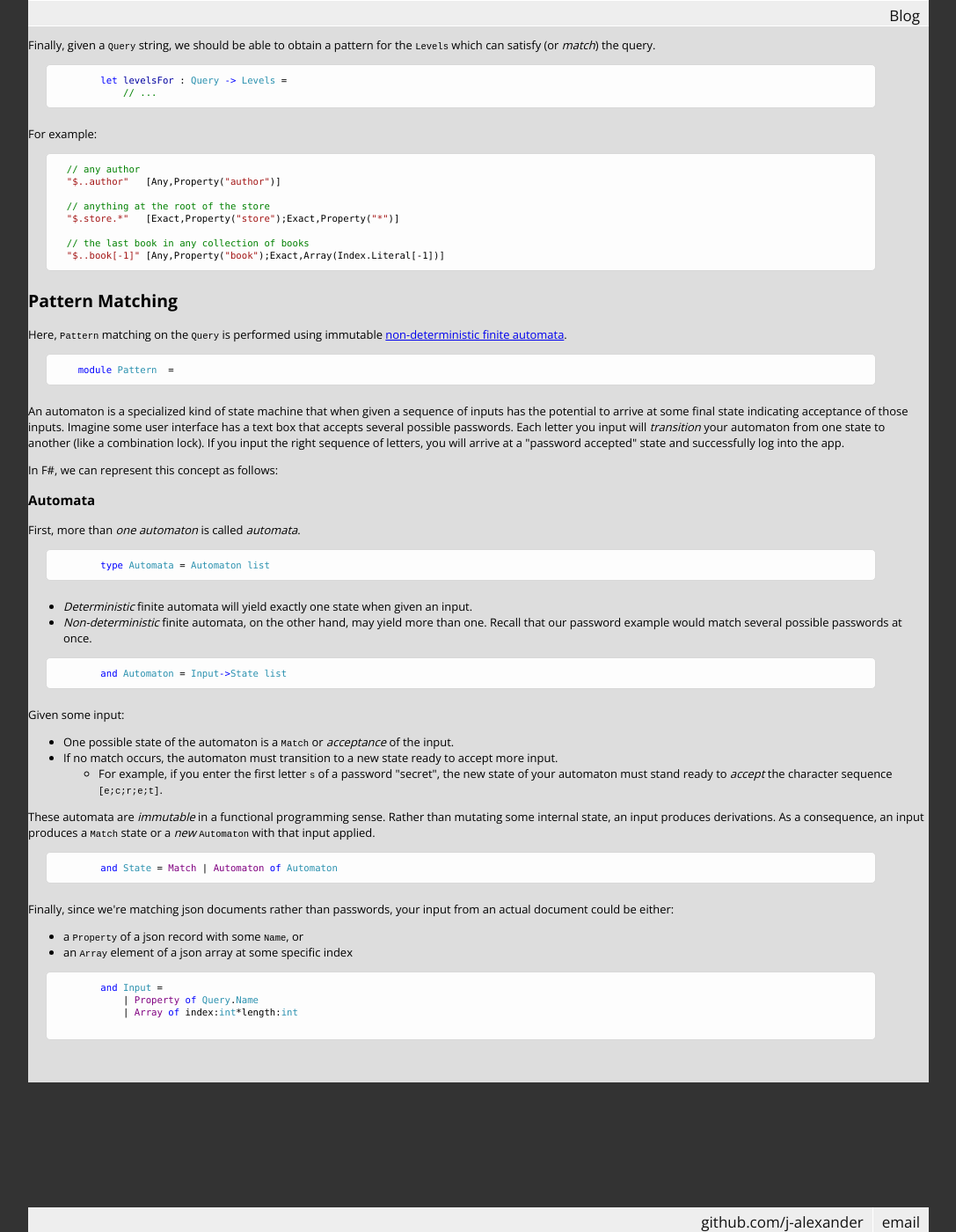
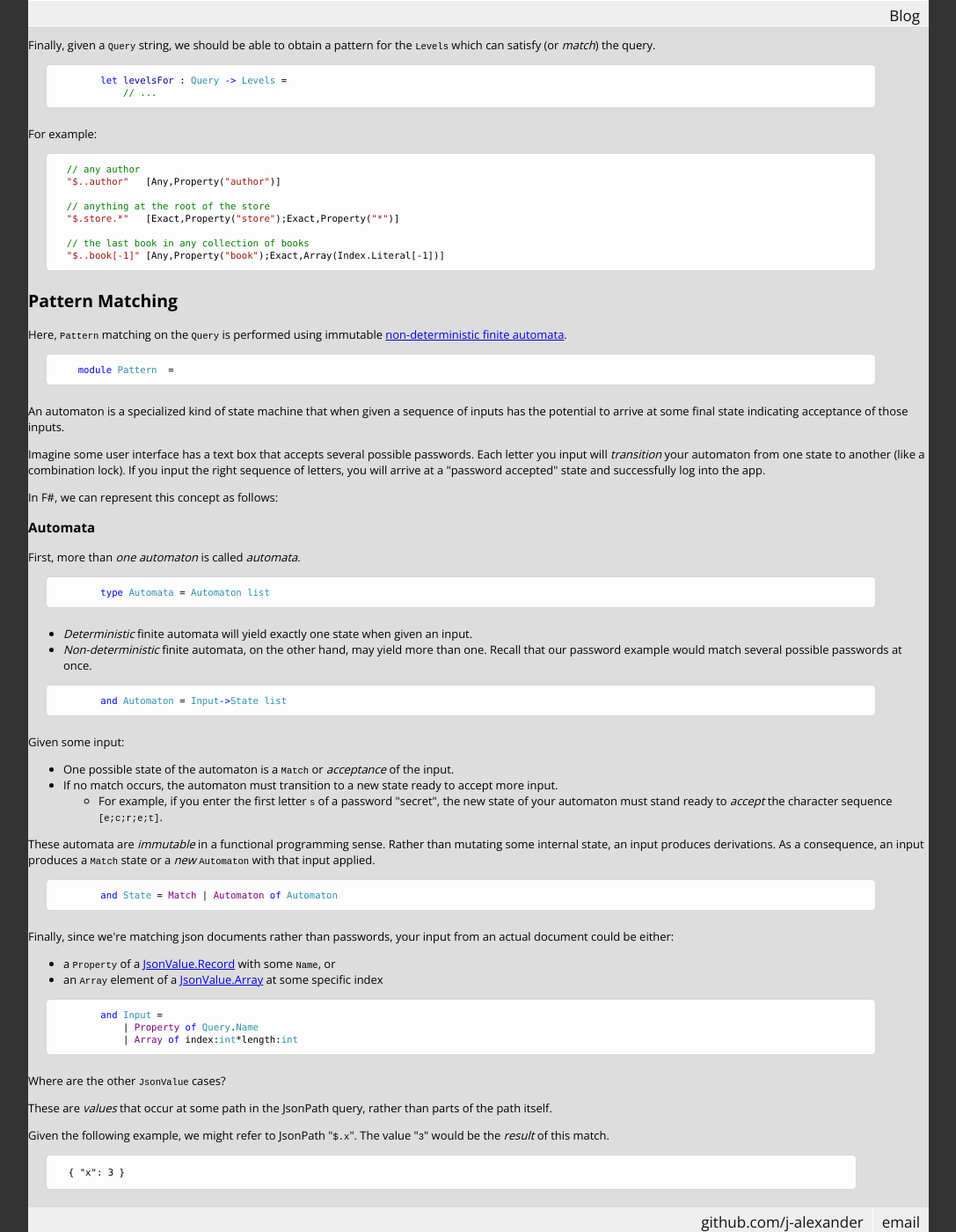
Before and after one commit to j-alexander/j-alexander.github.io, a Jekyll site: the page built from _posts/2016-12-15-jsonpath-queries-using-fsharpdata.html, in a window 1280 px wide and 1400 px high, scrolled down 797 px. Shown: the whole window at 88% size, without its empty margins (96-1183 px from the left). Built offline with Jekyll 4.4.1, drawn with Linux system fonts in a browser that asks for light colours; some web fonts are replaced.

Commit message:
additional clarification

```diff
--- a/_posts/2016-12-15-jsonpath-queries-using-fsharpdata.html
+++ b/_posts/2016-12-15-jsonpath-queries-using-fsharpdata.html
@@ -64,8 +64,8 @@ finite automata</a>.</p>
 </code></pre>
 <p>An automaton is a specialized kind of state machine that when given a sequence of
 inputs has the potential to arrive at some final state indicating acceptance of those
-inputs.
-Imagine some user interface has a text box that accepts several possible passwords. Each
+inputs.</p>
+<p>Imagine some user interface has a text box that accepts several possible passwords. Each
 letter you input will <em>transition</em> your automaton from one state to another (like a
 combination lock). If you input the right sequence of letters, you will arrive at a
 "password accepted" state and successfully log into the app.</p>
@@ -108,14 +108,20 @@ a <code>Match</code> state or a <em>new</em> <code>Automaton</code> with that in
 <p>Finally, since we're matching json documents rather than passwords, your input from an
 actual document could be either:</p>
 <ul>
-<li>a <code>Property</code> of a json record with some <code>Name</code>, or</li>
-<li>an <code>Array</code> element of a json array at some specific index</li>
+<li>a <code>Property</code> of a <a href="https://github.com/fsharp/FSharp.Data/blob/master/src/Json/JsonValue.fs#L38-38">JsonValue.Record</a> with some <code>Name</code>, or</li>
+<li>an <code>Array</code> element of a <a href="https://github.com/fsharp/FSharp.Data/blob/master/src/Json/JsonValue.fs#L39-39">JsonValue.Array</a> at some specific index</li>
 </ul>
 <pre class="fssnip highlighted"><code lang="fsharp">        <span class="k">and</span> <span onmouseout="hideTip(event, 'fs40', 74)" onmouseover="showTip(event, 'fs40', 74)" class="t">Input</span> <span class="o">=</span>
             | <span onmouseout="hideTip(event, 'fs43', 75)" onmouseover="showTip(event, 'fs43', 75)" class="p">Property</span> <span class="k">of</span> <span onmouseout="hideTip(event, 'fs44', 76)" onmouseover="showTip(event, 'fs44', 76)" class="t">Query</span><span class="o">.</span><span onmouseout="hideTip(event, 'fs24', 77)" onmouseover="showTip(event, 'fs24', 77)" class="t">Name</span>
             | <span onmouseout="hideTip(event, 'fs45', 78)" onmouseover="showTip(event, 'fs45', 78)" class="p">Array</span> <span class="k">of</span> <span class="i">index</span><span class="o">:</span><span onmouseout="hideTip(event, 'fs12', 79)" onmouseover="showTip(event, 'fs12', 79)" class="t">int</span><span class="o">*</span><span class="i">length</span><span class="o">:</span><span onmouseout="hideTip(event, 'fs12', 80)" onmouseover="showTip(event, 'fs12', 80)" class="t">int</span>
-
 </code></pre>
+<p>Where are the other <code>JsonValue</code> cases?</p>
+<p>These are <em>values</em> that occur at some path in the  JsonPath query, rather than parts
+of the path itself.</p>
+<p>Given the following example, we might refer to JsonPath "<code>$.x</code>". The value "<code>3</code>" would
+be the <em>result</em> of this match.</p>
+<table class="pre"><tr><td class="snippet"><pre class="fssnip"><code lang="json">  { "x": 3 }
+</code></pre></td></tr></table>
 
 <div class="tip" id="fs1">namespace System</div>
 <div class="tip" id="fs2">namespace System.Text</div>
```
Also changed, not shown: 1 other file.
